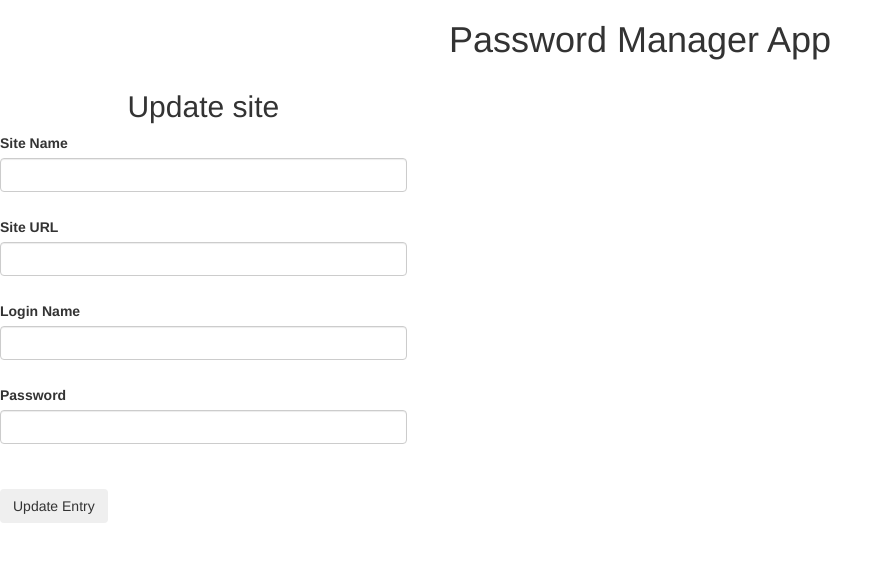
After one commit to KarolinaLizinczyk/Password-Manager, a Flask app: template app/templates/edit.html in a window 1280 px wide. The commit adds this page. Shown: the top 562 px of the page, without its empty margins (0-893 px from the left). Run offline with Flask 2, Linux system fonts and the light colour scheme; the template is opened without the code that fills it: values that come from a table or form of the project are taken from there, others are empty; some libraries are stand-ins or nearby versions.

Commit message:
edit, delete functions added to views, edit templeate created

```diff
--- /dev/null
+++ b/app/templates/edit.html
@@ -0,0 +1,88 @@
+<!DOCTYPE html>
+<html lang="en">
+
+<head>
+    <meta charset="utf-8">
+    <meta http-equiv="X-UA-Compatible" content="IE=edge">
+    <meta name="viewport" content="width=device-width, initial-scale=1">
+    <meta name="description" content="">
+    <meta name="author" content="">
+
+    <title>Password Manager</title>
+
+    <!-- Custom CSS -->
+    <link href="static/css/styles.css" rel="stylesheet">
+
+    <!-- HTML5 Shim and Respond.js IE8 support of HTML5 elements and media queries -->
+    <!-- WARNING: Respond.js doesn't work if you view the page via file:// -->
+    <!--[if lt IE 9]>
+    <script src="https://oss.maxcdn.com/libs/html5shiv/3.7.0/html5shiv.js"></script>
+    <script src="https://oss.maxcdn.com/libs/respond.js/1.4.2/respond.min.js"></script>
+    <![endif]-->
+    <meta name="viewport" content="width=device-width, initial-scale=1">
+    <link rel="stylesheet" href="https://maxcdn.bootstrapcdn.com/bootstrap/3.3.7/css/bootstrap.min.css">
+    <script src="https://ajax.googleapis.com/ajax/libs/jquery/3.2.1/jquery.min.js"></script>
+    <script src="https://maxcdn.bootstrapcdn.com/bootstrap/3.3.7/js/bootstrap.min.js"></script>
+</head>
+
+{% macro render_field(field) %}
+  <dt>{{ field.label }}
+  <dd>{{ field(**kwargs)|safe }}
+  {% if field.errors %}
+    <ul class=errors>
+    {% for error in field.errors %}
+      <li>{{ error }}</li>
+    {% endfor %}
+    </ul>
+  {% endif %}
+  </dd>
+{% endmacro %}
+
+<body>
+    <h1>Password Manager App</h1>
+    <div class="row">
+      <div class="col-sm-4">
+        <h2>Update site</h2>
+         <form method="post" action="/edit/{{ entry.id }}">
+                <div class="row control-group">
+                    <div class="form-group col-sm-12 floating-label-form-group controls">
+                        <!--<label>Email Address</label>-->
+                        {{ render_field(form.site_name, class="form-control")}}
+                        <!--<input>-->
+                        <p class="help-block text-danger"></p>
+                    </div>
+                </div>
+                <div class="row control-group">
+                    <div class="form-group col-xs-12 floating-label-form-group controls">
+                        <!--<label>Email Address</label>-->
+                        {{ render_field(form.site_url, class="form-control")}}
+                        <!--<input>-->
+                        <p class="help-block text-danger"></p>
+                    </div>
+                </div>
+                <div class="row control-group">
+                    <div class="form-group col-xs-12 floating-label-form-group controls">
+                        <!--<label>Email Address</label>-->
+                        {{ render_field(form.login_name, class="form-control")}}
+                        <!--<input>-->
+                        <p class="help-block text-danger"></p>
+                    </div>
+                </div>
+                <div class="row control-group">
+                    <div class="form-group col-xs-12 floating-label-form-group controls">
+                        <!--<label>Email Address</label>-->
+                        {{ render_field(form.password, class="form-control")}}
+                        <!--<input>-->
+                        <p class="help-block text-danger"></p>
+                    </div>
+                </div>
+                    <br>
+                    <div id="success">
+                        <button type="submit" class="btn">Update Entry</button>
+                    </div>
+         </form>
+      </div>
+    </div>
+
+</body>
+</html>
```
Also changed, not shown: app/templates/index.html (+16 -17 lines), app/views.py (+30 -0 lines).
